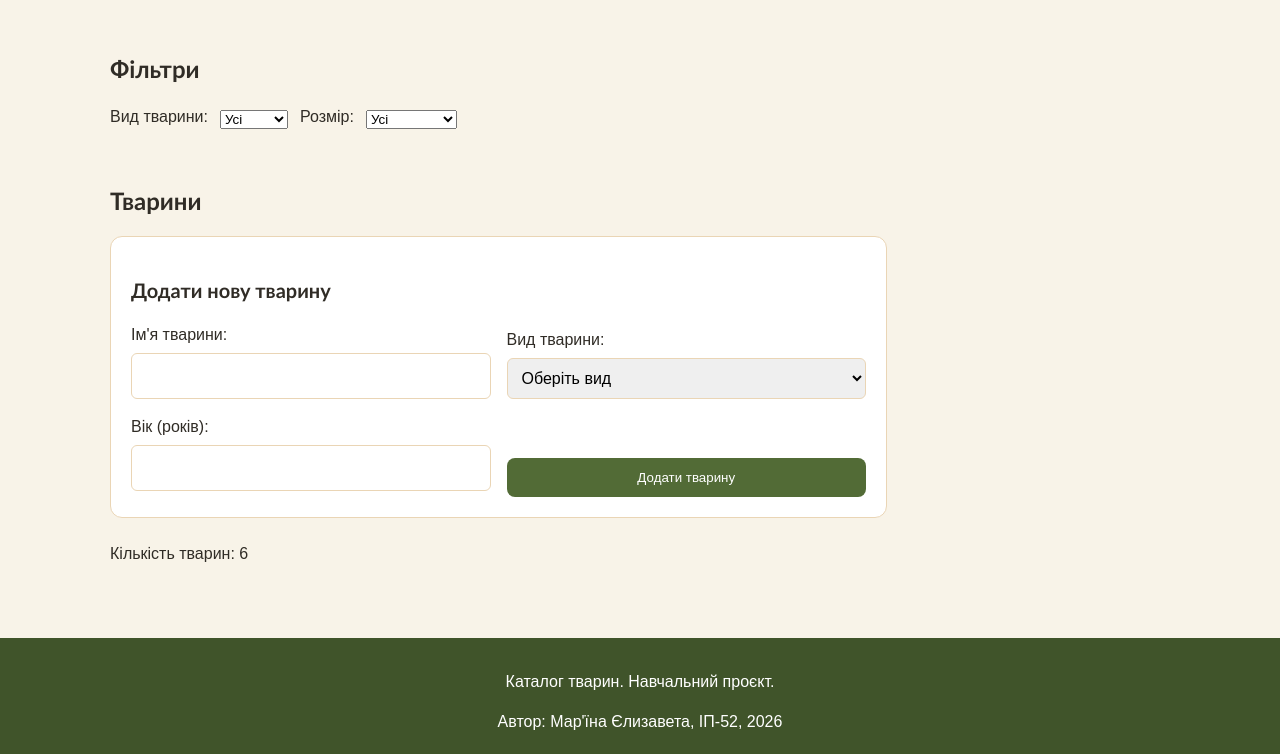
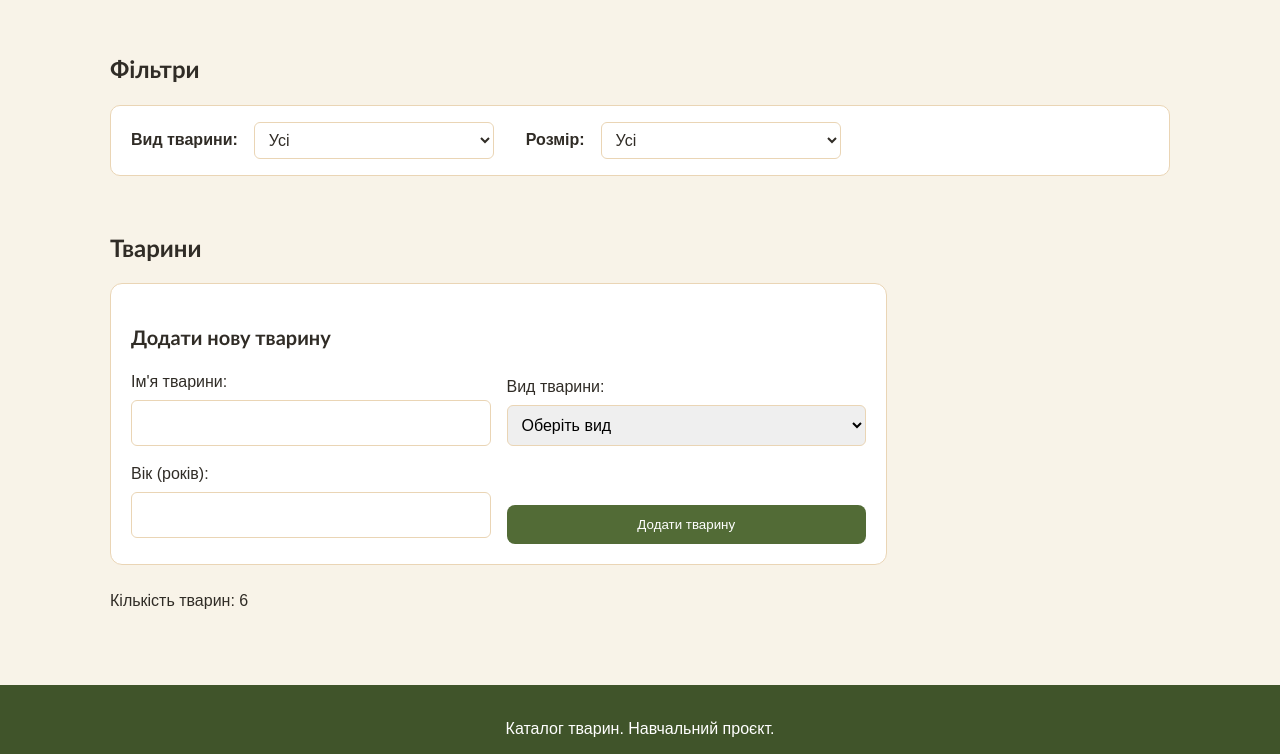
Before and after one commit to lisamaryina/pet-catalog, a plain HTML site: page index.html in a window 1280 px wide. Shown: the part 1413-2167 px from the top of the page. Drawn offline with nearby package versions, Linux system fonts and the light colour scheme; no server answers.

Commit message:
Style filters form (fix for lab 3 review)

```diff
--- a/css/style.css
+++ b/css/style.css
@@ -620,3 +620,48 @@ img {
 #catalog-spa .pet-detail-info p {
     margin: 0 0 8px;
 }
+
+/* Виправлення зауваження до ПР №3: стилізація форми «Фільтри»
+   (раніше підписи й поля стояли впритул одне до одного) */
+#filters form {
+    display: grid;
+    grid-template-columns: auto minmax(160px, 1fr);
+    align-items: center;
+    gap: 12px 16px;
+    padding: 16px 20px;
+    background-color: var(--color-white);
+    border: 1px solid var(--color-secondary);
+    border-radius: 10px;
+}
+
+#filters label {
+    font-weight: 600;
+}
+
+#filters select {
+    width: 100%;
+    padding: 8px 10px;
+    border: 1px solid var(--color-secondary);
+    border-radius: 6px;
+    background-color: var(--color-white);
+    color: var(--color-text);
+    font: inherit;
+    cursor: pointer;
+}
+
+#filters select:focus {
+    outline: 2px solid var(--color-primary);
+    outline-offset: 2px;
+}
+
+@media (min-width: 600px) {
+    #filters form {
+        grid-template-columns: auto minmax(160px, 240px) auto minmax(160px, 240px);
+        justify-content: start;
+        column-gap: 16px;
+    }
+
+    #filters label + select + label {
+        margin-left: 16px;
+    }
+}
```
